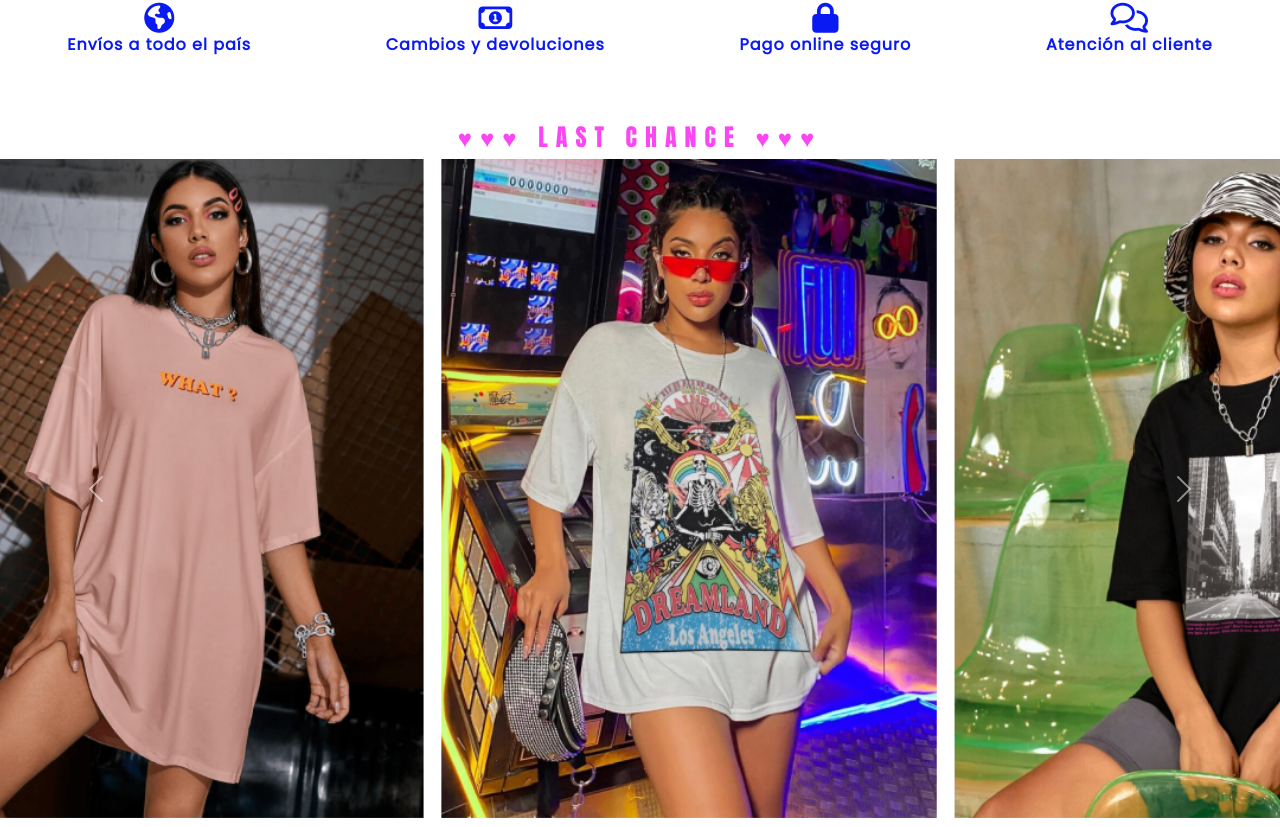
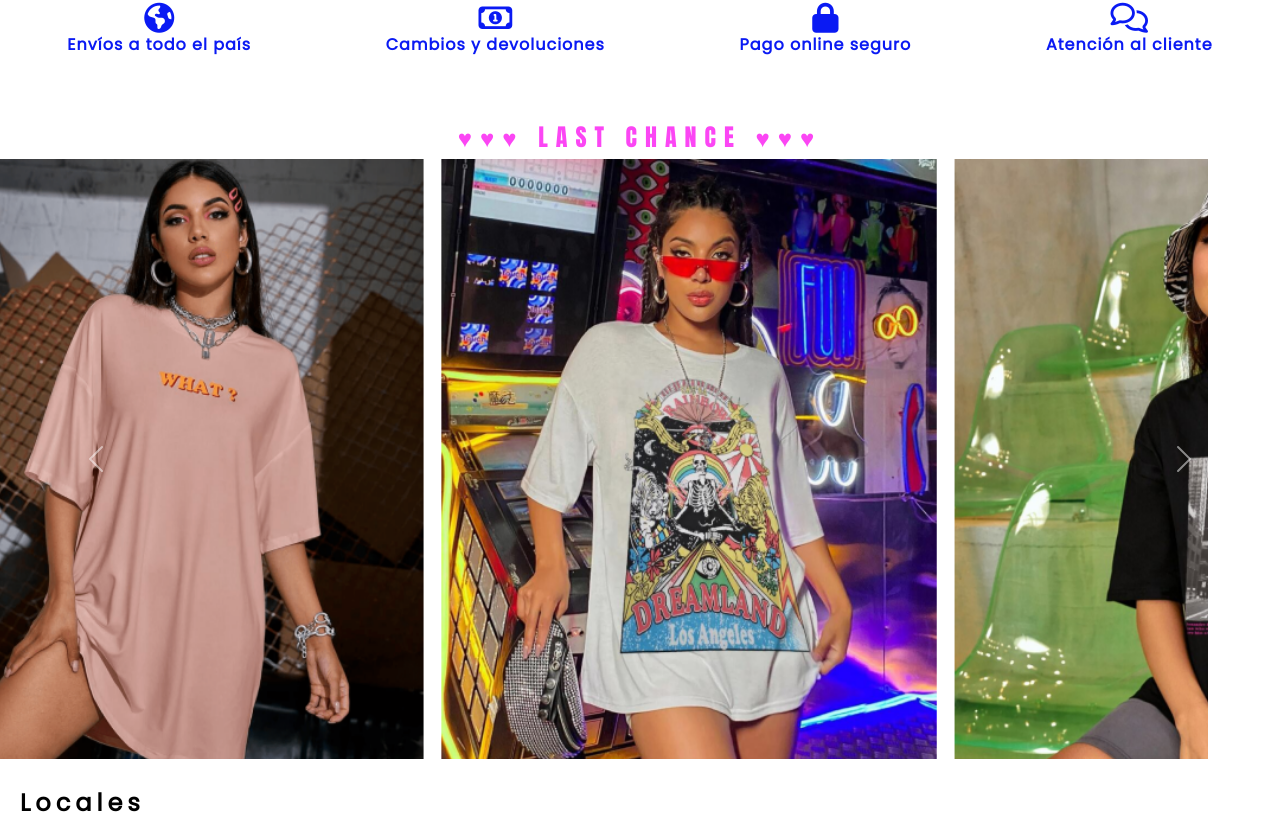
Before and after one commit to magdalenamarchesotti/bruto-indumentaria, a website: page index.html in a window 1280 px wide. Shown: the part 1373-2200 px from the top of the page. Drawn offline with nearby package versions, Linux system fonts and the light colour scheme.

Commit message:
cambios carrousel

```diff
--- a/scss/componentes/_secciones.scss
+++ b/scss/componentes/_secciones.scss
@@ -93,7 +93,11 @@
     }
 
     div {
+        position: relative;
+        margin: 0 auto;
         div {
+            width: 100%;
+            height: 600px;
             div {
                 img {
                     width: 100%;
@@ -102,6 +106,8 @@
         }
     }
 }
+
+
 
 #locales {
     h3 {
```
Also changed, not shown: css/style.css, 1 other file.
